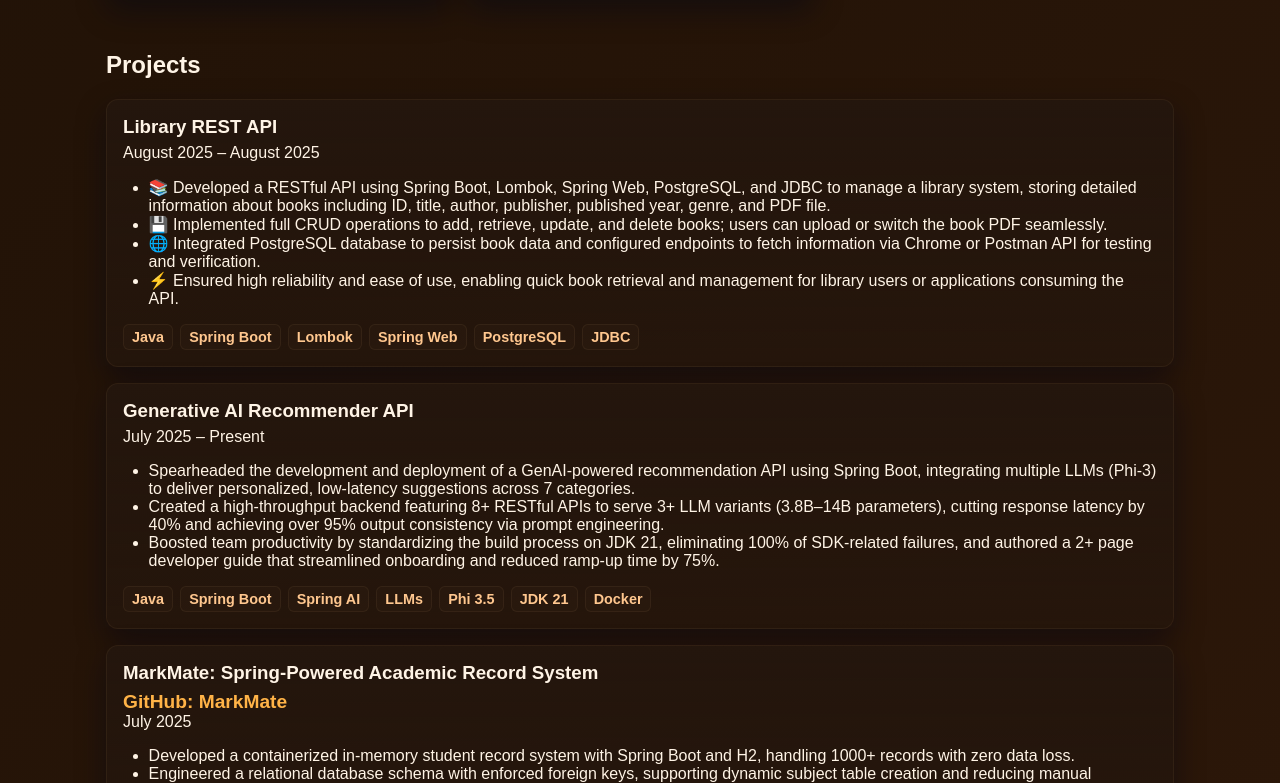
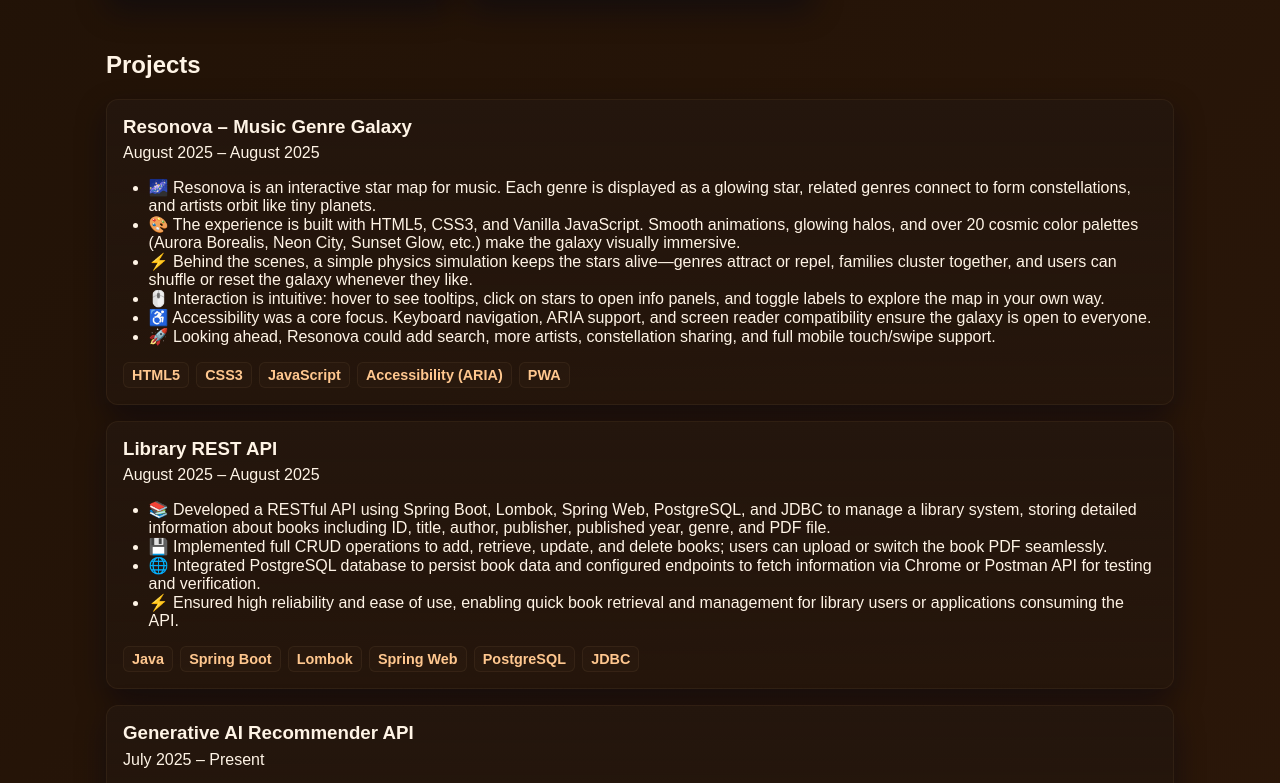
Before and after one commit to SoultySprings/portfolio, an Angular app: page / in a window 1280 px wide. Shown: the part 1917-2700 px from the top of the page. Built offline with nearby package versions, Linux system fonts and the light colour scheme; a web font is replaced by a local one.

Commit message:
resonova addition

```diff
--- a/src/app/portfolio/portfolio.html
+++ b/src/app/portfolio/portfolio.html
@@ -276,6 +276,35 @@
                 <article class="project-card">
                     <div class="pc-inner project-links">
 
+                        <h3>Resonova – Music Genre Galaxy</h3>
+                        <p style="margin-block-start: 0em;margin-block-end: 0em;">August 2025 – August 2025</p>
+                        <ul class="ula projcont" style="padding-inline-start: 2vw;">
+                            <li>🌌 Resonova is an interactive star map for music. Each genre is displayed as a glowing
+                                star, related genres connect to form constellations, and artists orbit like tiny
+                                planets.</li>
+                            <li>🎨 The experience is built with HTML5, CSS3, and Vanilla JavaScript. Smooth animations,
+                                glowing halos, and over 20 cosmic color palettes (Aurora Borealis, Neon City, Sunset
+                                Glow, etc.) make the galaxy visually immersive.</li>
+                            <li>⚡ Behind the scenes, a simple physics simulation keeps the stars alive—genres attract or
+                                repel, families cluster together, and users can shuffle or reset the galaxy whenever
+                                they like.</li>
+                            <li>🖱️ Interaction is intuitive: hover to see tooltips, click on stars to open info panels,
+                                and toggle labels to explore the map in your own way.</li>
+                            <li>♿ Accessibility was a core focus. Keyboard navigation, ARIA support, and screen reader
+                                compatibility ensure the galaxy is open to everyone.</li>
+                            <li>🚀 Looking ahead, Resonova could add search, more artists, constellation sharing, and
+                                full mobile touch/swipe support.</li>
+                        </ul>
+                        <div class="pc-tags">
+                            <span>HTML5</span><span>CSS3</span><span>JavaScript</span><span>Accessibility
+                                (ARIA)</span><span>PWA</span>
+                        </div>
+                    </div>
+                </article>
+
+                <article class="project-card">
+                    <div class="pc-inner project-links">
+
                         <h3>Library REST API</h3>
                         <p style="margin-block-start: 0em;margin-block-end: 0em;">August 2025 – August 2025</p>
                         <ul class="ula projcont" style="padding-inline-start: 2vw;">
```
